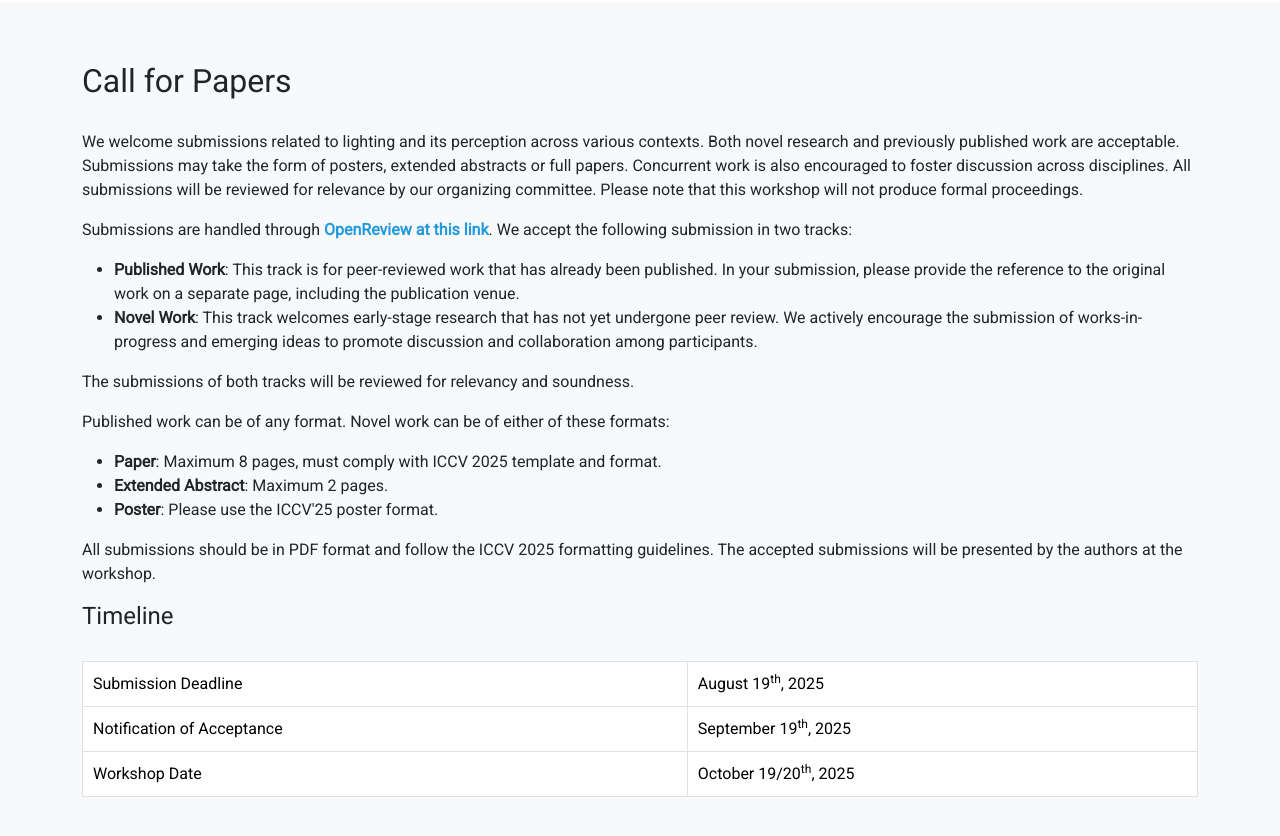
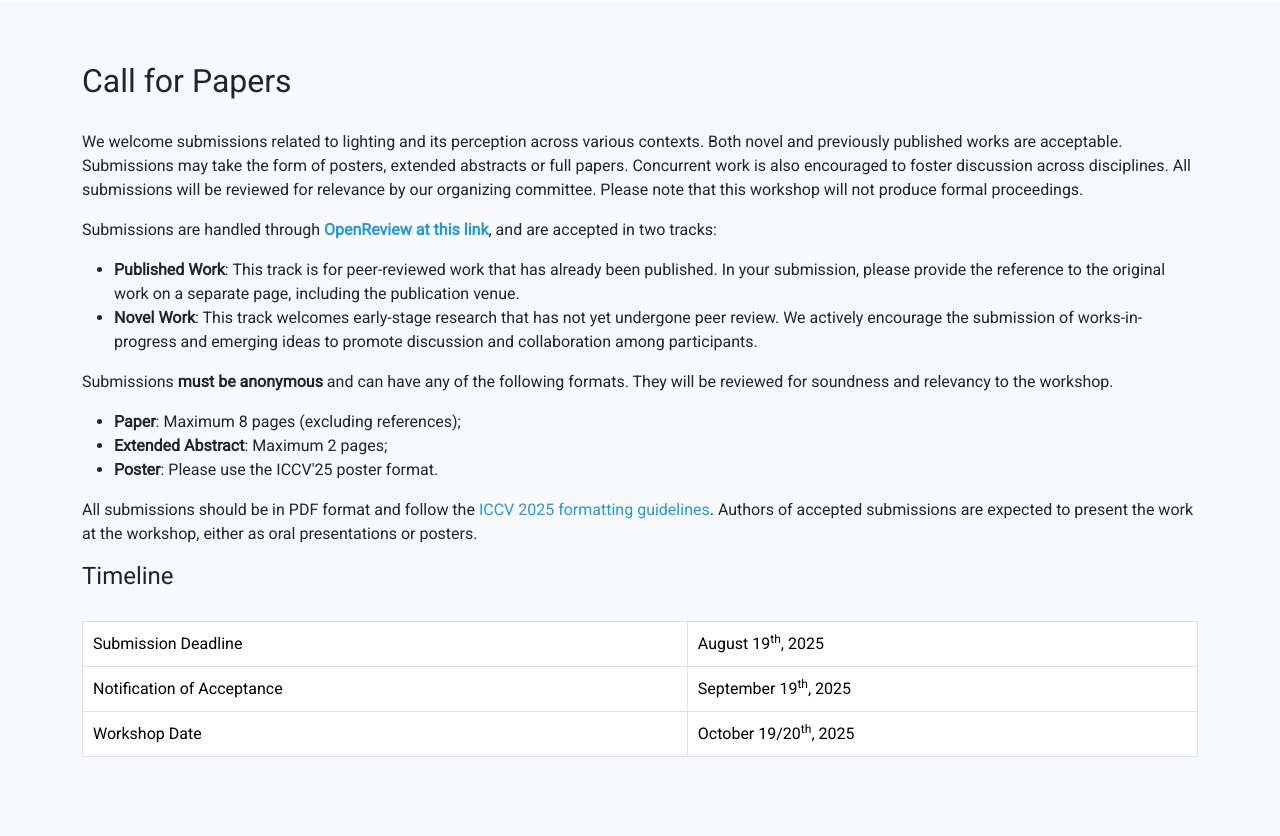
Before and after one commit to UniLight-Workshop/unilight2025, a plain HTML site: page index.html in a window 1280 px wide. Shown: the part 3500-4336 px from the top of the page. Drawn offline with nearby package versions, Linux system fonts and the light colour scheme.

Commit message:
Small edits to the CfP

```diff
--- a/index.html
+++ b/index.html
@@ -244,20 +244,19 @@
   <section id="cfp" class="bg-light">
     <div class="container">
       <h2>Call for Papers</h2>
-      <p>We welcome submissions related to lighting and its perception across various contexts. Both novel research and previously published work are acceptable. Submissions may take the form of posters, extended abstracts or full papers. Concurrent work is also encouraged to foster discussion across disciplines. All submissions will be reviewed for relevance by our organizing committee. Please note that this workshop will not produce formal proceedings.</p>
-      <p>Submissions are handled through <strong><a href="https://openreview.net/group?id=thecvf.com/ICCV/2025/Workshop/UniLight">OpenReview at this link</a></strong>. We accept the following submission in two tracks:</p>
+      <p>We welcome submissions related to lighting and its perception across various contexts. Both novel and previously published works are acceptable. Submissions may take the form of posters, extended abstracts or full papers. Concurrent work is also encouraged to foster discussion across disciplines. All submissions will be reviewed for relevance by our organizing committee. Please note that this workshop will not produce formal proceedings.</p>
+      <p>Submissions are handled through <strong><a href="https://openreview.net/group?id=thecvf.com/ICCV/2025/Workshop/UniLight">OpenReview at this link</a></strong>, and are accepted in two tracks:</p>
       <ul>
         <li><strong>Published Work</strong>: This track is for peer-reviewed work that has already been published. In your submission, please provide the reference to the original work on a separate page, including the publication venue.</li>
         <li><strong>Novel Work</strong>: This track welcomes early-stage research that has not yet undergone peer review. We actively encourage the submission of works-in-progress and emerging ideas to promote discussion and collaboration among participants.</li>
       </ul>
-      <p>The submissions of both tracks will be reviewed for relevancy and soundness.</p>
-      <p>Published work can be of any format. Novel work can be of either of these formats:</p>
+      <p>Submissions <strong>must be anonymous</strong> and can have any of the following formats. They will be reviewed for soundness and relevancy to the workshop.</p>
       <ul>
-        <li><strong>Paper</strong>: Maximum 8 pages, must comply with ICCV 2025 template and format.</li>
-        <li><strong>Extended Abstract</strong>: Maximum 2 pages.</li>
+        <li><strong>Paper</strong>: Maximum 8 pages (excluding references);</li>
+        <li><strong>Extended Abstract</strong>: Maximum 2 pages;</li>
         <li><strong>Poster</strong>: Please use the ICCV'25 poster format.</li>
       </ul>
-      <p>All submissions should be in PDF format and follow the ICCV 2025 formatting guidelines. The accepted submissions will be presented by the authors at the workshop.</p>
+      <p>All submissions should be in PDF format and follow the <a href="https://iccv.thecvf.com/Conferences/2025/AuthorGuidelines">ICCV 2025 formatting guidelines</a>. Authors of accepted submissions are expected to present the work at the workshop, either as oral presentations or posters.</p>
       <h4>Timeline</h4>
       <table class="table schedule-table">
         <tbody>
```
